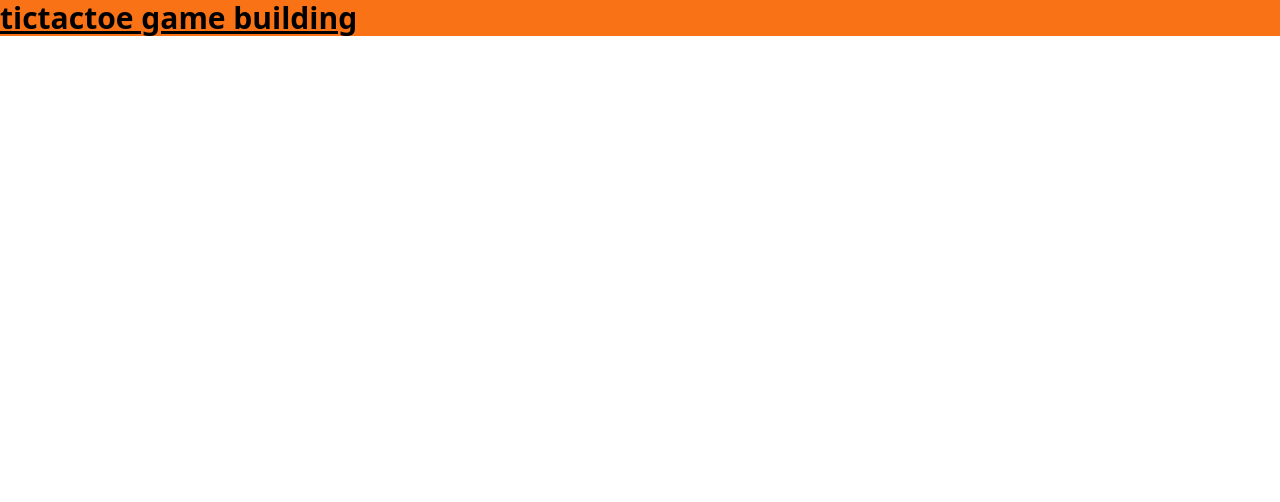
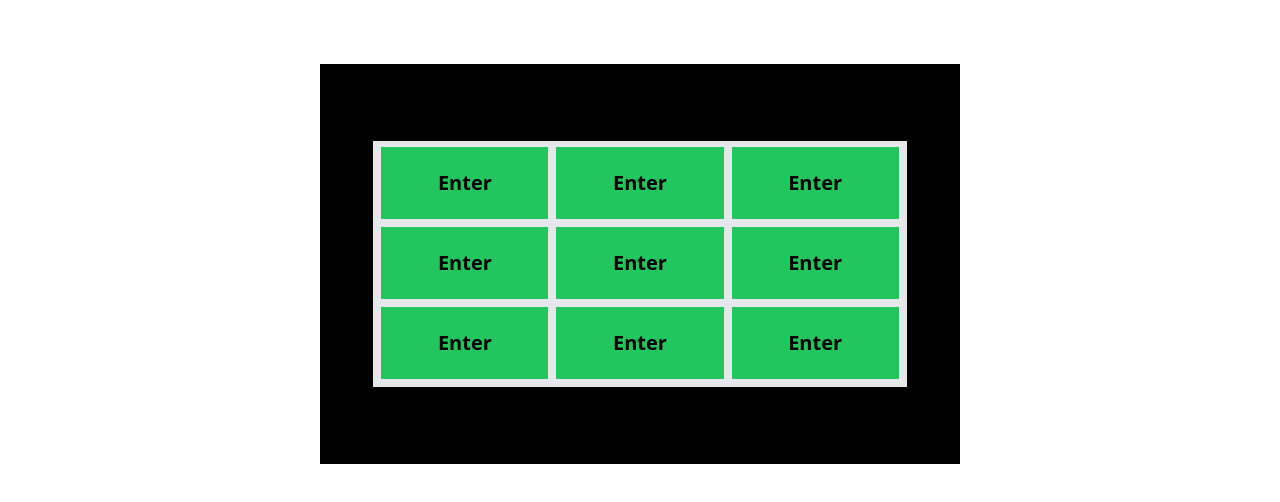
Before and after one commit to sukeshtyagi/tictactoe-game, a React (Create React App) app: page / in a window 1280 px wide. Shown: the top 502 px of the page. Built offline with nearby package versions, Linux system fonts and the light colour scheme; the HTML template or start-up script is replaced by a standard one.

Commit message:
UI completed

```diff
--- a/src/App.js
+++ b/src/App.js
@@ -1,9 +1,12 @@
+import React,{useState} from "react";
+import Board from "./components/Board";
+
 function App() {
+  const [intialValues, setIntialValues] = useState(Array(9).fill('Enter'))
+
   return (
-    <div className="App">
-      <h1 className="text-3xl font-bold underline bg-orange-500">
-        tictactoe game building
-      </h1>
+    <div className="gameContainer box-border w-screen h-screen">
+      <Board  intialValues={intialValues}/>
     </div>
   );
 }
--- /dev/null
+++ b/src/components/Board.jsx
@@ -0,0 +1,34 @@
+import React from "react";
+import Square from "./Square";
+
+function Board({ intialValues }) {
+  console.log(intialValues);
+  return (
+    <div className="boardContainer box-border w-1/2 h-1/2 bg-black mx-auto my-16  flex flex-col justify-start">
+      <div className="box-border w-10/12 h-10/12 mx-auto my-auto">
+        <div className="boardRow box-border w-full h-fit flex items-center justify-start border-t-2 border-x-4 ">
+          <Square
+            value={intialValues[0]}
+            clickFunction={() => {
+              console.log("clicked");
+            }}
+          />
+          <Square value={intialValues[1]} />
+          <Square value={intialValues[2]} />
+        </div>
+        <div className="boardRow box-border w-full h-fit bg-red-500 flex items-center justify-start border-x-4">
+          <Square value={intialValues[3]} />
+          <Square value={intialValues[4]} />
+          <Square value={intialValues[5]} />
+        </div>
+        <div className="boardRow box-border w-full h-fit bg-red-500 flex items-center justify-start border-b-4 border-x-4">
+          <Square value={intialValues[6]} />
+          <Square value={intialValues[7]} />
+          <Square value={intialValues[8]} />
+        </div>
+      </div>
+    </div>
+  );
+}
+
+export default Board;
--- /dev/null
+++ b/src/components/Square.jsx
@@ -0,0 +1,19 @@
+import React from "react";
+
+function Square({ value, clickFunction }) {
+  return (
+    <div
+      className="square box-border w-full h-full bg-green-500 "
+      onClick={clickFunction}
+    >
+      <h5
+        className="entry box-border w-full h-20 text-xl font-bold text-black border-4 flex items-center justify-center"
+        style={{ userSelect: "none" }}
+      >
+        {value}
+      </h5>
+    </div>
+  );
+}
+
+export default Square;
```
